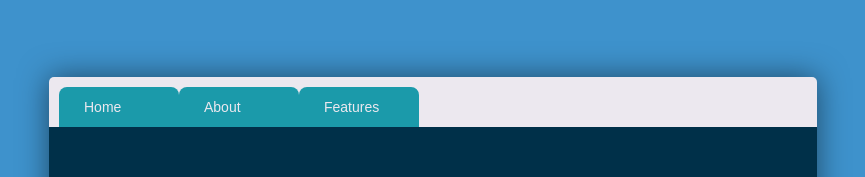
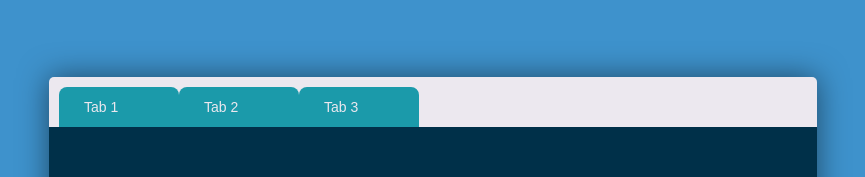
Before and after one commit to IoanaCosmina/tabs, a React (Create React App) app: page / in a window 1280 px wide. Shown: the part 123-300 px from the top of the page, without its empty margins (207-1072 px from the left). Built offline with nearby package versions, Linux system fonts and the light colour scheme.

Commit message:
add Tab component and styling for the highlight

```diff
--- a/src/App.css
+++ b/src/App.css
@@ -65,3 +65,15 @@ body {
   border-bottom-left-radius: 5px;
   border-bottom-right-radius: 5px;
 }
+
+.highlight {
+  display: block;
+  position: absolute;
+  height: 80px;
+  width: 300px;
+  border-radius: 50%;
+  opacity: 0.6;
+  pointer-events: none;
+  background: radial-gradient(rgba(255, 199, 89, 1), rgba(157, 128, 238, 0));
+  transition: 0.3s ease all;
+}
--- a/src/App.js
+++ b/src/components/App.js
@@ -1,20 +1,15 @@
 import React from 'react';
-import './App.css';
+import '../App.css';
+import Tab from './Tab';
 
 function App() {
   return (
     <div className="app">
       <div className="browser">
         <div className="tabs">
-          <div className="tab">
-            <a>Home</a>
-          </div>
-          <div className="tab">
-            <a>About</a>
-          </div>
-          <div className="tab">
-            <a>Features</a>
-          </div>
+          <Tab><a>Tab 1</a></Tab>
+          <Tab><a>Tab 2</a></Tab>
+          <Tab><a>Tab 3</a></Tab>
         </div>
         <div className="viewport">Pages Go Here</div>
       </div>
--- /dev/null
+++ b/src/components/Tab.js
@@ -0,0 +1,27 @@
+import React, { useState } from 'react';
+
+function Tab({ children }) {
+    const [highlightStyle, setHighlightStyle] = useState({ left: 0, opacity: 0 });
+
+    function moveHighlight(e) {
+        setHighlightStyle({
+            left: e.nativeEvent.layerX - 150
+        });
+    };
+
+    function hideHighlight(e) {
+        setHighlightStyle({
+            opacity: 0,
+            left: e.nativeEvent.layerX - 150
+        });
+    };
+
+    return (
+        <div className="tab" onMouseOut={hideHighlight} onMouseMove={moveHighlight}>
+            <div className="highlight" style={highlightStyle} />
+            {children}
+        </div>
+    )
+};
+
+export default Tab;
--- a/src/index.js
+++ b/src/index.js
@@ -1,6 +1,6 @@
 import React from 'react';
 import ReactDOM from 'react-dom';
-import App from './App';
+import App from './components/App';
 
 ReactDOM.render(
   <React.StrictMode>
```
